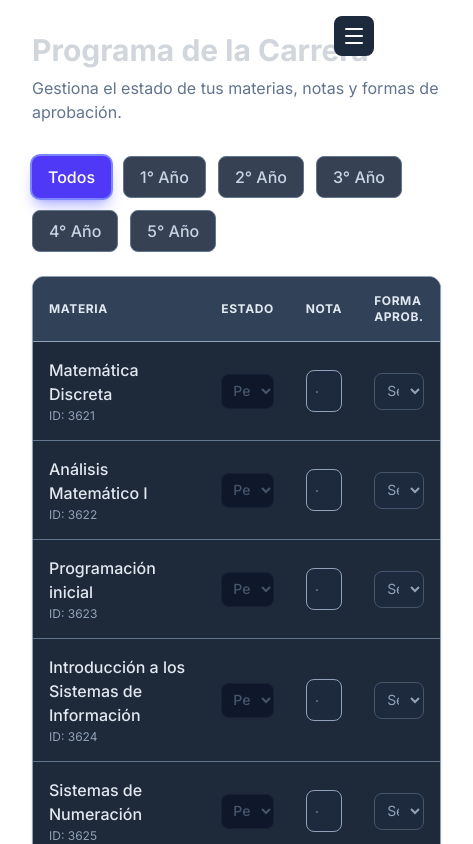
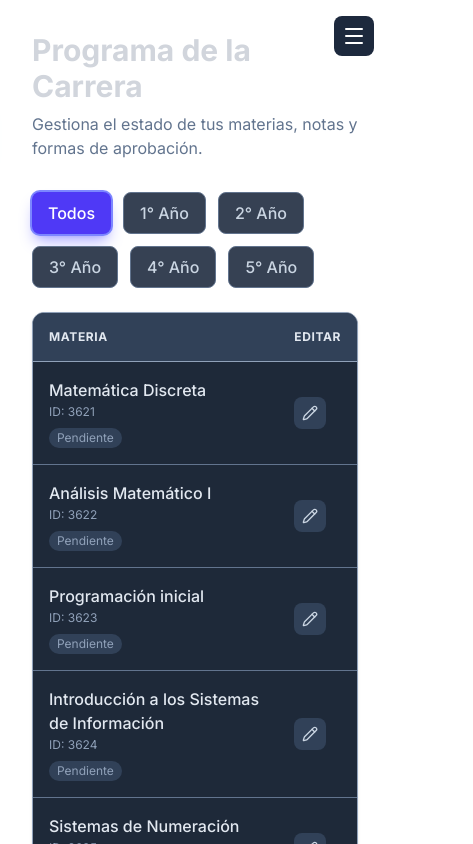
Before and after one commit to 5ammys/progressy, a Next.js app: page /materias in a window 390 px wide. Shown: the top 844 px of the page, 473 px wide, since content can reach past the window. Built offline with nearby package versions, Linux system fonts and the light colour scheme.

Commit message:
Correccion de la vista en la seccion de materias

```diff
--- a/src/app/mapa/page.tsx
+++ b/src/app/mapa/page.tsx
@@ -22,7 +22,7 @@ export default function MapaPage() {
     const nodes: Node[] = [];
     const edges: Edge[] = [];
 
-    // Gropo de materias por año
+    // Grupo de materias por año
     const materiasByYear: { [key: number]: typeof materias } = {};
     materias.forEach(materia => {
       if (!materiasByYear[materia.anio]) {
--- a/src/app/materias/page.tsx
+++ b/src/app/materias/page.tsx
@@ -1,11 +1,13 @@
 "use client";
 import { useState } from "react";
 import { useAcademicStore } from "@/store/useAcademicStore";
-import { EstadoMateria, FormaAprobacion } from "@/types";
+import { EstadoMateria, FormaAprobacion, Materia } from "@/types";
+import { Pencil, X } from "lucide-react";
 
 export default function MateriasPage() {
   const { materias, actualizarMateria } = useAcademicStore();
   const [selectedYear, setSelectedYear] = useState<number | null>(null);
+  const [editingMateria, setEditingMateria] = useState<Materia | null>(null);
 
   const filteredMaterias = selectedYear
     ? materias.filter(materia => materia.anio === selectedYear)
@@ -13,6 +15,95 @@ export default function MateriasPage() {
 
   return (
     <div className="p-8 max-w-6xl mx-auto">
+
+      {editingMateria && (
+        <div className="fixed inset-0 bg-black/50 z-50 flex items-center justify-center p-4">
+          <div className="bg-gray-800 rounded-xl p-6 w-full max-w-sm border border-slate-600 shadow-2xl">
+            <div className="flex justify-between items-start mb-4">
+              <div>
+                <h3 className="text-xl font-bold text-slate-100">{editingMateria.nombre}</h3>
+                <p className="text-sm text-slate-400">ID: {editingMateria.id}</p>
+              </div>
+              <button
+                onClick={() => setEditingMateria(null)}
+                className="text-slate-400 hover:text-white"
+              >
+                <X className="w-6 h-6" />
+              </button>
+            </div>
+
+            <div className="space-y-4">
+              <div>
+                <label className="block text-sm font-medium text-slate-300 mb-1">Estado</label>
+                <select
+                  value={editingMateria.estado}
+                  onChange={(e) => {
+                    const newStatus = e.target.value as EstadoMateria;
+                    actualizarMateria(editingMateria.id, { estado: newStatus });
+                    setEditingMateria({ ...editingMateria, estado: newStatus });
+                  }}
+                  className="w-full p-2 rounded-lg bg-slate-900 border border-slate-600 text-slate-200"
+                >
+                  <option value="pendiente">Pendiente</option>
+                  <option value="cursando">Cursando</option>
+                  <option value="regularizada">Regularizada</option>
+                  <option value="aprobada">Aprobada</option>
+                </select>
+              </div>
+
+              <div>
+                <label className="block text-sm font-medium text-slate-300 mb-1">Nota</label>
+                <input
+                  type="number"
+                  disabled={editingMateria.estado !== 'aprobada' && editingMateria.estado !== 'regularizada'}
+                  value={editingMateria.nota || ''}
+                  onChange={(e) => {
+                    const val = e.target.value;
+                    const num = parseFloat(val);
+                    if (val === '') {
+                      actualizarMateria(editingMateria.id, { nota: null });
+                      setEditingMateria({ ...editingMateria, nota: null });
+                      return;
+                    }
+                    if (!isNaN(num)) {
+                      actualizarMateria(editingMateria.id, { nota: num });
+                      setEditingMateria({ ...editingMateria, nota: num });
+                    }
+                  }}
+                  className="w-full p-2 rounded-lg bg-slate-900 border border-slate-600 text-slate-200 disabled:opacity-50"
+                  placeholder="-"
+                />
+              </div>
+
+              <div>
+                <label className="block text-sm font-medium text-slate-300 mb-1">Forma Aprobación</label>
+                <select
+                  disabled={editingMateria.estado !== 'aprobada'}
+                  value={editingMateria.formaAprobacion || ''}
+                  onChange={(e) => {
+                    const forma = e.target.value as FormaAprobacion;
+                    actualizarMateria(editingMateria.id, { formaAprobacion: forma });
+                    setEditingMateria({ ...editingMateria, formaAprobacion: forma });
+                  }}
+                  className="w-full p-2 rounded-lg bg-slate-900 border border-slate-600 text-slate-200 disabled:opacity-50"
+                >
+                  <option value="pendiente">Seleccionar...</option>
+                  <option value="Promocion">Promoción</option>
+                  <option value="Final">Final</option>
+                  <option value="Libre">Libre</option>
+                </select>
+              </div>
+            </div>
+
+            <button
+              onClick={() => setEditingMateria(null)}
+              className="mt-6 w-full bg-indigo-600 hover:bg-indigo-700 text-white font-medium py-2 px-4 rounded-lg transition-colors"
+            >
+              Listo
+            </button>
+          </div>
+        </div>
+      )}
 
       <div className="mb-8">
         <h1 className="text-3xl font-bold text-gray-300">Programa de la Carrera</h1>
@@ -48,11 +139,11 @@ export default function MateriasPage() {
           <table className="w-full text-left border-collapse">
             <thead>
               <tr className="bg-slate-700 border-b border-slate-400 text-xs uppercase tracking-wider text-slate-200 font-semibold">
-
                 <th className="p-4">Materia</th>
-                <th className="p-4 w-40">Estado</th>
-                <th className="p-4 w-24">Nota</th>
-                <th className="p-4 w-40">Forma Aprob.</th>
+                <th className="p-4 w-40 hidden md:table-cell">Estado</th>
+                <th className="p-4 w-24 hidden md:table-cell">Nota</th>
+                <th className="p-4 w-40 hidden md:table-cell">Forma Aprob.</th>
+                <th className="p-4 w-16 md:hidden">Editar</th>
               </tr>
             </thead>
             <tbody className="divide-y divide-slate-500">
@@ -65,9 +156,22 @@ export default function MateriasPage() {
                     <td className="p-4">
                       <div className="font-medium text-slate-200">{materia.nombre}</div>
                       <div className="text-xs text-slate-400 mt-0.5">ID: {materia.id}</div>
+
+                      <div className="md:hidden mt-2 flex items-center gap-2">
+                        <span className={`text-xs px-2 py-0.5 rounded-full ${materia.estado === 'aprobada' ? 'bg-emerald-900/50 text-emerald-400' :
+                          materia.estado === 'cursando' ? 'bg-blue-900/50 text-blue-400' :
+                            materia.estado === 'regularizada' ? 'bg-purple-900/50 text-purple-400' :
+                              'bg-slate-700 text-slate-400'
+                          }`}>
+                          {materia.estado.charAt(0).toUpperCase() + materia.estado.slice(1)}
+                        </span>
+                        {materia.nota && (
+                          <span className="text-xs font-bold text-slate-300">Nota: {materia.nota}</span>
+                        )}
+                      </div>
                     </td>
 
-                    <td className="p-4">
+                    <td className="p-4 hidden md:table-cell">
                       <select
                         value={materia.estado}
                         onChange={(e) =>
@@ -90,7 +194,7 @@ export default function MateriasPage() {
                       </select>
                     </td>
 
-                    <td className="p-4">
+                    <td className="p-4 hidden md:table-cell">
                       <input
                         type="number"
                         min={
@@ -145,7 +249,7 @@ export default function MateriasPage() {
                       />
                     </td>
 
-                    <td className="p-4">
+                    <td className="p-4 hidden md:table-cell">
                       <select
                         disabled={!isAprobada}
                         value={materia.formaAprobacion || ''}
@@ -175,6 +279,15 @@ export default function MateriasPage() {
                       </select>
                     </td>
 
+                    <td className="p-4 md:hidden">
+                      <button
+                        onClick={() => setEditingMateria(materia)}
+                        className="p-2 bg-slate-700 text-slate-300 rounded-lg hover:bg-slate-600 hover:text-white transition-colors"
+                      >
+                        <Pencil className="w-4 h-4" />
+                      </button>
+                    </td>
+
                   </tr>
                 );
               })}
--- a/src/components/Sidebar.tsx
+++ b/src/components/Sidebar.tsx
@@ -16,7 +16,6 @@ export default function Sidebar() {
 
   return (
     <>
-      {/* Mobile Toggle Button */}
       <button
         onClick={() => setIsOpen(!isOpen)}
         className="fixed top-4 right-4 z-50 p-2 bg-slate-800 text-white rounded-lg lg:hidden"
@@ -24,7 +23,7 @@ export default function Sidebar() {
         {isOpen ? <X className="w-6 h-6" /> : <Menu className="w-6 h-6" />}
       </button>
 
-      {/* Overlay for mobile */}
+
       {isOpen && (
         <div
           className="fixed inset-0 bg-black/50 z-40 lg:hidden"
@@ -32,7 +31,6 @@ export default function Sidebar() {
         />
       )}
 
-      {/* Sidebar */}
       <aside
         className={`w-64 h-screen bg-slate-900 text-white flex flex-col fixed left-0 top-0 border-r border-slate-800 z-50 transition-transform duration-300 ${isOpen ? "translate-x-0" : "-translate-x-full"
           } lg:translate-x-0`}
@@ -53,7 +51,7 @@ export default function Sidebar() {
               <Link
                 key={item.path}
                 href={item.path}
-                onClick={() => setIsOpen(false)} // Close sidebar on click (mobile)
+                onClick={() => setIsOpen(false)} // Cerrar sidebar al hacer clic
                 className={`flex items-center gap-3 px-4 py-3 rounded-lg transition-all duration-200 ${isActive
                   ? "bg-emerald-600 text-white shadow-lg shadow-emerald-900/20"
                   : "text-slate-400 hover:bg-slate-800 hover:text-white"
```
